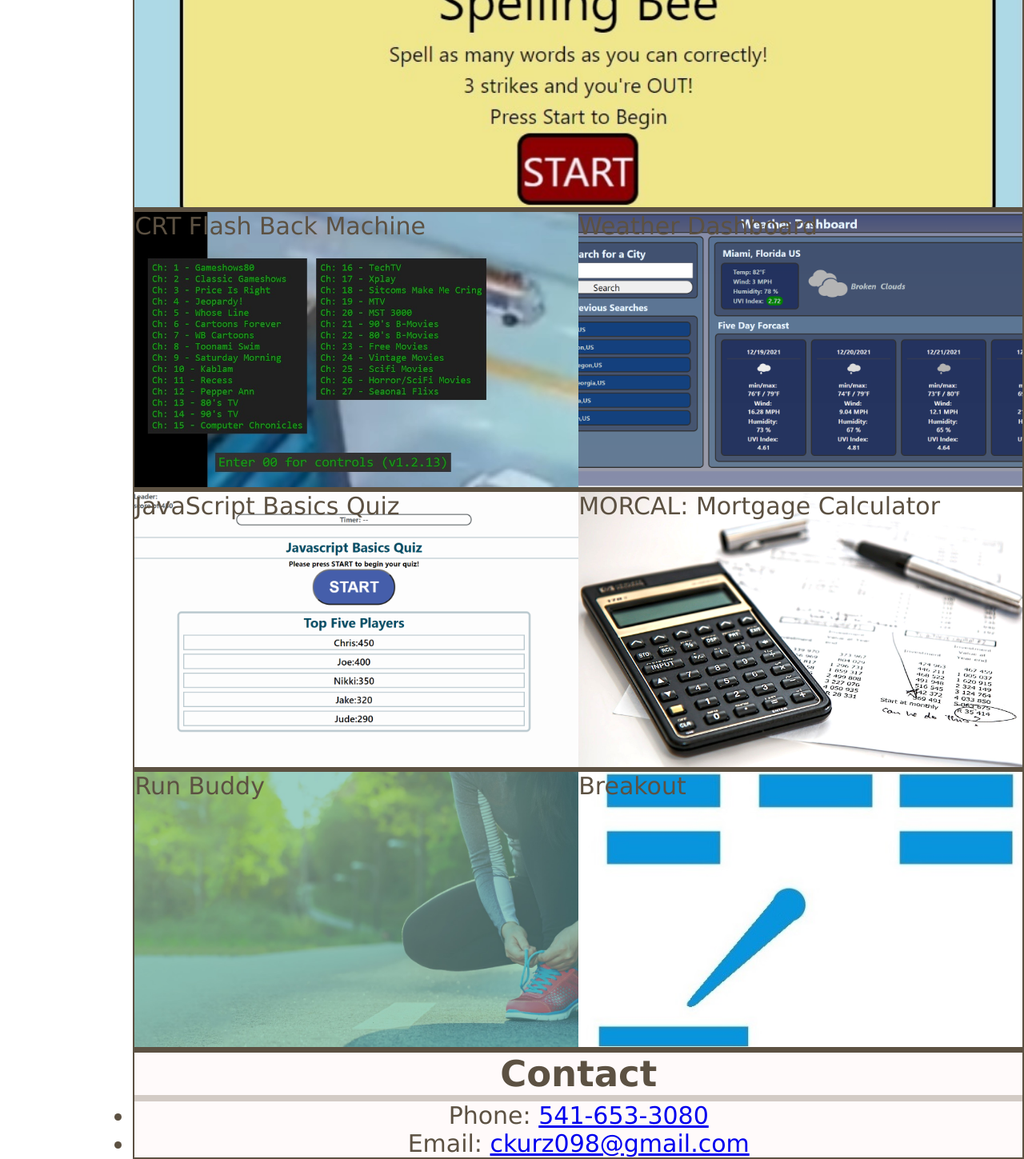
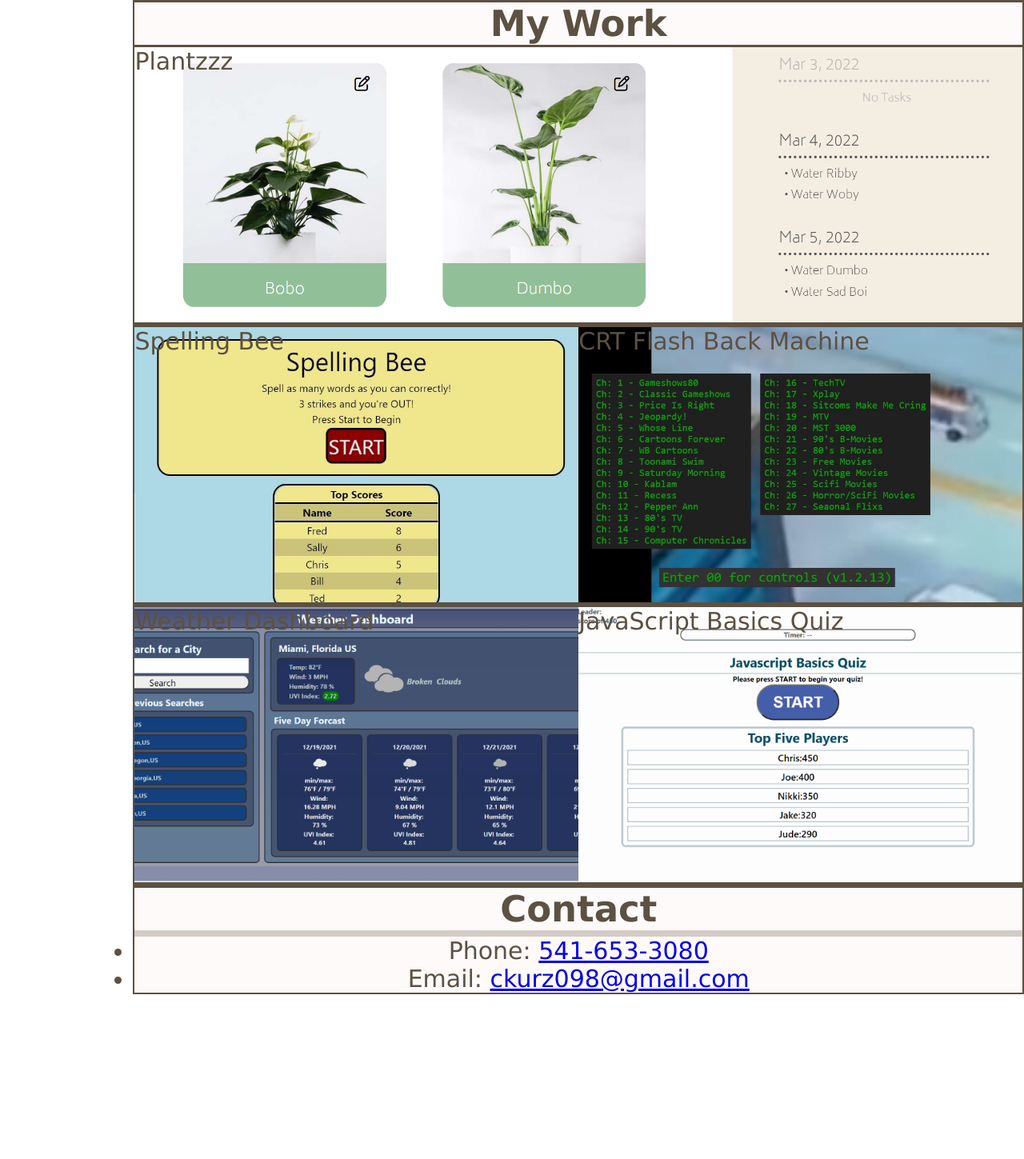
Before and after one commit to ChrisKurz098/Chris-Kurz-Portfolio, a plain HTML site: page index.html in a window 1280 px wide. Shown: the part 944-2393 px from the top of the page at 80% size. After the commit the page ends 2187 px from the top, so only its background shows below. Drawn offline with Linux system fonts and the light colour scheme.

Commit message:
Added new project

```diff
--- a/assets/css/style.css
+++ b/assets/css/style.css
@@ -9,6 +9,10 @@
     box-sizing: border-box;
 }
 
+p {
+    padding: 0 100px 0 100px;
+    font-size: 30px;
+}
 html{
     scroll-behavior: smooth; /*makes all scrolling smooth*/
 }
@@ -140,10 +144,7 @@ header nav img{
 }
 
 
-
-
-/*Spelling Bee*/
-#spellingBee {
+#plantzzz {
     color: var(--primary-color);
     background-repeat: no-repeat;
     background-position: 35% 0%;
@@ -156,8 +157,10 @@ header nav img{
     background-image: url(../images/spellingImage.jpg);
 }
 
-/*CRT*/
-#crtFlashBack, #weatherDash, #jsQuiz, #morcal, #runbuddy, #breakout  {
+
+
+
+#spellingBee, #crtFlashBack, #weatherDash, #jsQuiz  {
     color: var(--primary-color);
     background-repeat: no-repeat;
 
@@ -170,35 +173,26 @@ header nav img{
     background-image: url(../images/CRTImage.jpg);
 }
 
-
-                                    /*MORCAL---------*/
+#plantzzz {
+    background-image: url(../images/plantzzz.png);
+}
+   /*Spelling Bee*/
+#spellingBee {
+    background-image: url(../images/spellingImage.jpg);
+}
 #weatherDash {
 
     background-image: url(../images/weatherDash.png);
 }
-                                    /*MORCAL---------*/
+
 #jsQuiz {
 
     background-image: url(../images/jsQuiz.png);
 }
-                                    /*MORCAL---------*/
-#morcal {
 
-    background-image: url(../images/MORCAL.jpg);
-}
 
-                                    /*runbuddy---------*/
-#runbuddy {
 
-    background-image: url(../images/runbuddy.jpg);
-}
-
-                                    /*breakout---------*/
-#breakout {
-
-    background-image: url(../images/breakout.jpg);
-}
-#crtFlashBack:hover,#spellingBee:hover, #weatherDash:hover, #jsQuiz:hover, #morcal:hover, #runbuddy:hover, #breakout:hover{
+#plantzzz:hover,#crtFlashBack:hover,#spellingBee:hover, #weatherDash:hover, #jsQuiz:hover, #morcal:hover, #runbuddy:hover, #breakout:hover{
     font-weight: bold;
 }
 /*BEGIN FOOTER SECTION*/
@@ -215,6 +209,7 @@ footer h2{
 
     border-bottom: 8px solid var(--secondary-color);
 }
+
 
 
 
--- a/index.html
+++ b/index.html
@@ -29,7 +29,7 @@
 
             <a href="#contact">Contact</a>
 
-            <a href="./assets/files/resume.pdf" target="_blank">Resume</a>
+            <a href="https://docs.google.com/document/d/1RBbvv1r5nNEEK-T8Q4ndwCrJRutNOaIj9c6T8ZNT85Y/edit?usp=sharing" target="_blank">Resume</a>
 
 
         </nav>
@@ -38,8 +38,7 @@
 <!--About me section-->
 <section id="about">
     <h2>About Me</h2>
-    <p> Here is a section about me. Here is a section about me. It will contain somthing about me when I have the chance to make it say somethingabout me. Here is a section about me. Here is a section about me. It will contain somthing about me when I have the chance to make it say somethingabout me.Here is a section about me. Here is a section about me. It will contain somthing about me when I have the chance to make it say somethingabout me.Here is a section about me. Here is a section about me. It will contain somthing about me when I have the chance to make it say somethingabout me.<br/> <br/>
-        More TextMore TextMore TextMore TextMore TextMore TextMore TextMore TextMore TextMore TextMore TextMore TextMore TextMore TextMore TextMore TextMore TextMore Text. More TextMore TextMore TextMore TextMore TextMore TextMore TextMore TextMore TextMore TextMore TextMore TextMore TextMore TextMore TextMore TextMore TextMore Text
+    <p>Full-Stack web developer with an extended background in digital media production, providing knowledge in visual design and a high attention to detail. Currently earning a certificate from the University of Oregon in Full-Stack Web Development. Strengths include punctuality, meeting deadlines, work ethic, teamwork and efficiency. Finds excitement in learning new things and working with like-minded individuals to solve problems and execute complex tasks.
     </p>
 
 </section>
@@ -48,13 +47,11 @@
     <h2>My Work</h2>
 
     <div id="works">
+        <a id="plantzzz" href="plantzzz.herokuapp.com" target="_blank">Plantzzz</a>
         <a id="spellingBee" href="https://chriskurz098.github.io/Group-Project-Spelling-Bee/" target="_blank">Spelling Bee</a>
-        <a id="crtFlashBack" href="https://chriskurz098.github.io/80sGameshowPlayer/" target="_blank">CRT Flash Back Machine</a>
+        <a id="crtFlashBack" href="https://chriskurz098.github.io/CRT-Flashback-Machine/" target="_blank">CRT Flash Back Machine</a>
         <a id="weatherDash" href="https://chriskurz098.github.io/Weather-Dashborard/" target="_blank">Weather Dashboard</a>
         <a id="jsQuiz" href="https://chriskurz098.github.io/JavaScript-Basics-Quiz/" target="_blank">JavaScript Basics Quiz</a>
-            <a id="morcal" href="https://chriskurz098.github.io/MORCAL-GUI/" target="_blank">MORCAL: Mortgage Calculator</a>
-            <a id="runbuddy" href="https://chriskurz098.github.io/run-buddy/" target="_blank">Run Buddy</a>
-            <a id="breakout" href="https://chriskurz098.github.io/Breakout/" target="_blank">Breakout</a>
 
     </div>
 </section>
```
Also changed, not shown: assets/images/XXfavicon.png (added), assets/images/plantzzz.png (added).
